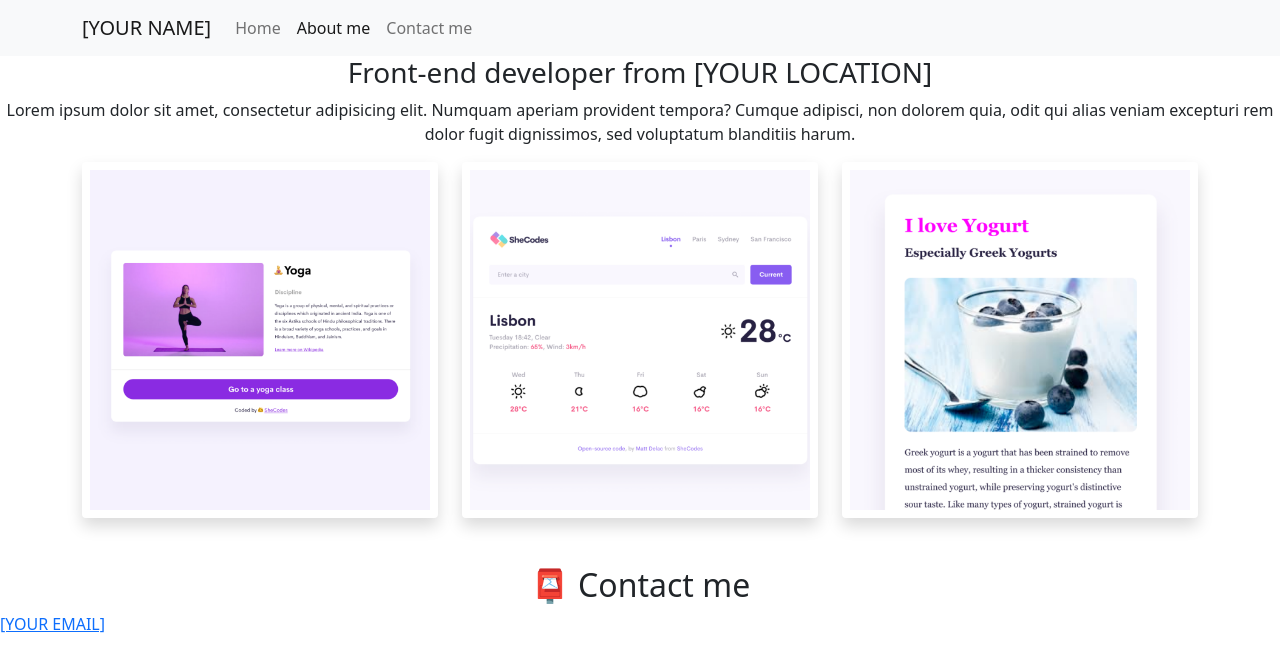
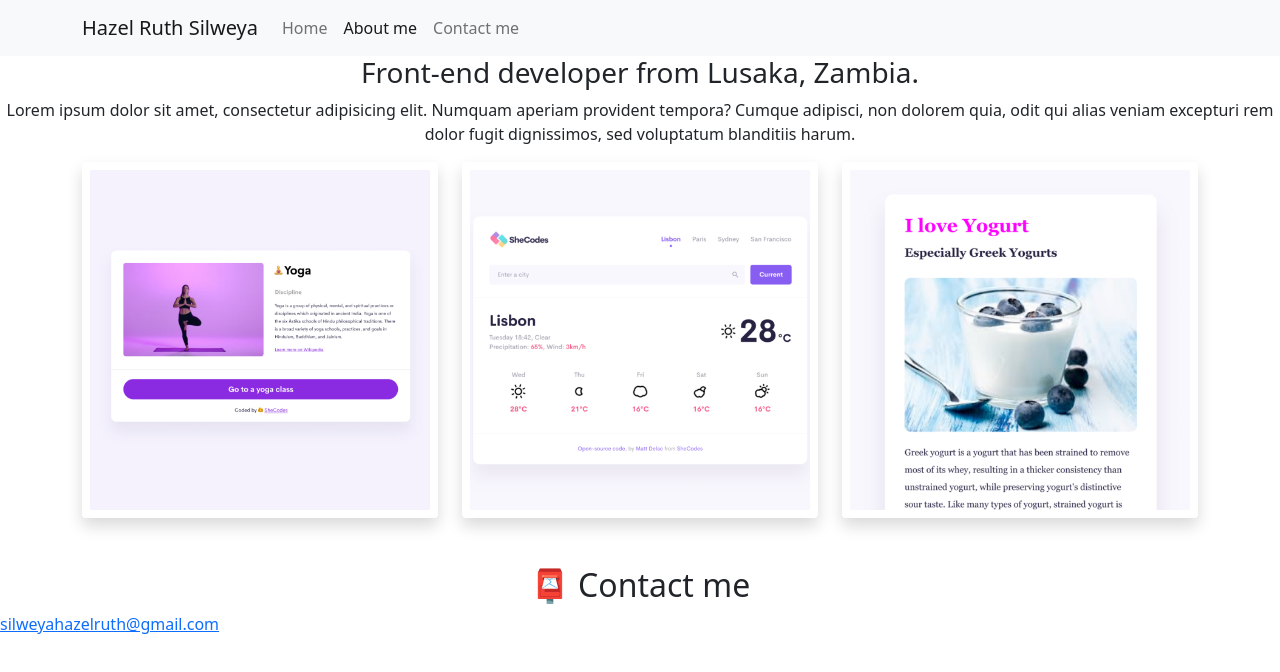
Before and after one commit to Lush-mo/SheCodes-Seo-homework, a plain HTML site: page about.html in a window 1280 px wide. Drawn offline with nearby package versions, Linux system fonts and the light colour scheme.

Commit message:
more update on about.html

```diff
--- a/about.html
+++ b/about.html
@@ -4,6 +4,10 @@
     <meta charset="UTF-8" />
     <meta http-equiv="X-UA-Compatible" content="IE=edge" />
     <meta name="viewport" content="width=device-width, initial-scale=1.0" />
+    <meta
+      name="description"
+      content="All about Hazel Ruth Silweya- Front-end developer from Zambia"
+    />
     <link
       href="https://cdn.jsdelivr.net/npm/bootstrap@5.0.0-beta2/dist/css/bootstrap.min.css"
       rel="stylesheet"
@@ -16,12 +20,12 @@
       crossorigin="anonymous"
     ></script>
     <link rel="stylesheet" href="style.css" />
-    <title>About [YOUR NAME]</title>
+    <title>About Hazel Ruth Silweya- front-end developer from Zambia</title>
   </head>
   <body>
     <nav class="navbar navbar-expand-lg navbar-light bg-light fixed-top">
       <div class="container">
-        <a class="navbar-brand" href="index.html">[YOUR NAME]</a>
+        <a class="navbar-brand" href="index.html">Hazel Ruth Silweya</a>
         <button
           class="navbar-toggler"
           type="button"
@@ -49,7 +53,7 @@
       </div>
     </nav>
     <h1 class="text-center">About me</h1>
-    <h3 class="text-center">Front-end developer from [YOUR LOCATION]</h3>
+    <h3 class="text-center">Front-end developer from Lusaka, Zambia.</h3>
     <div class="about-paragraphs text-center">
       <p>
         Lorem ipsum dolor sit amet, consectetur adipisicing elit. Numquam
@@ -73,7 +77,9 @@
     </div>
     <div id="contact" class="mt-5">
       <h2 class="text-center">📮 Contact me</h2>
-      <a href="mailto:[YOUR EMAIL]" class="email-link"> [YOUR EMAIL] </a>
+      <a href="mailto:silweyahazelruth@gmail.com" class="email-link"
+        >silweyahazelruth@gmail.com</a
+      >
     </div>
   </body>
 </html>
```
